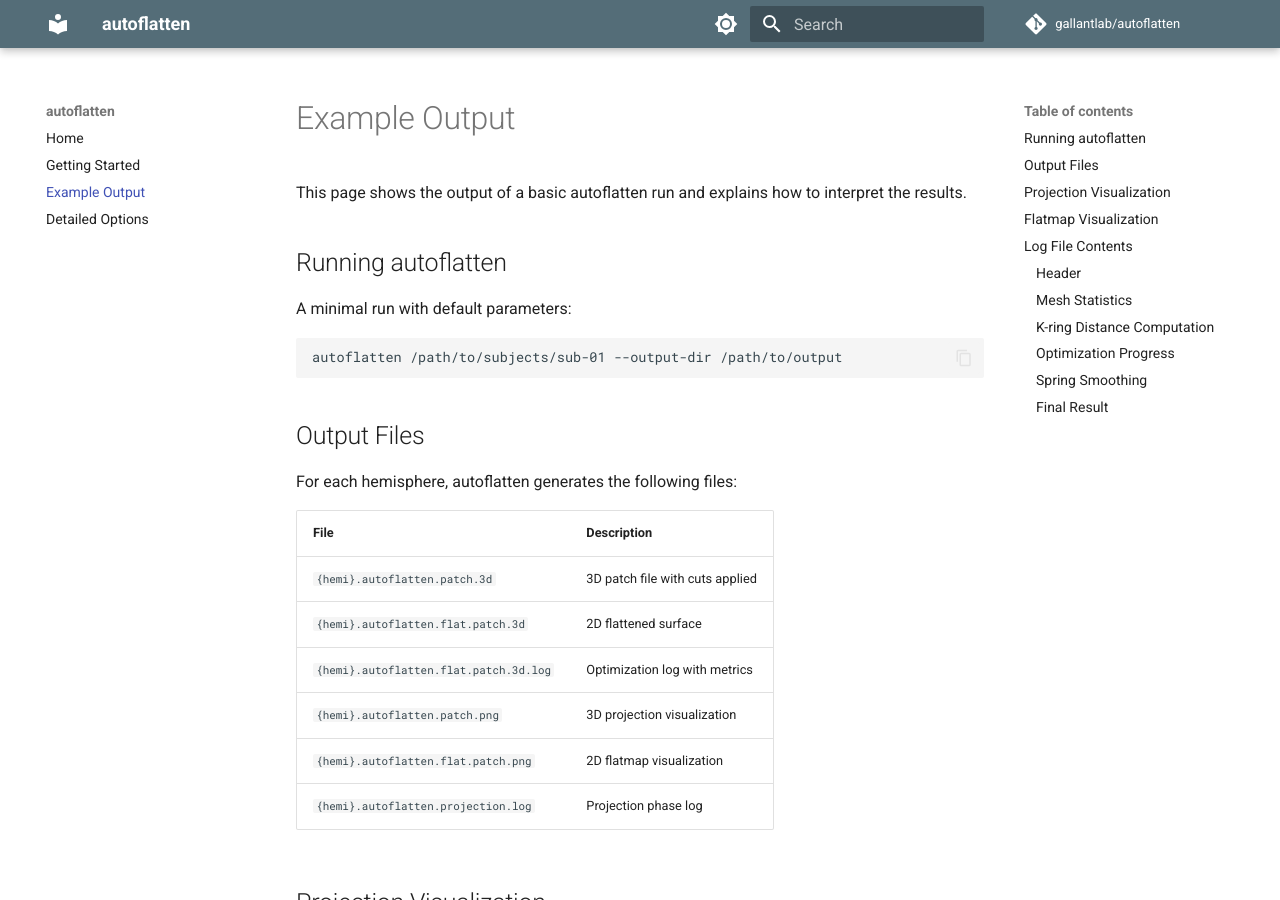
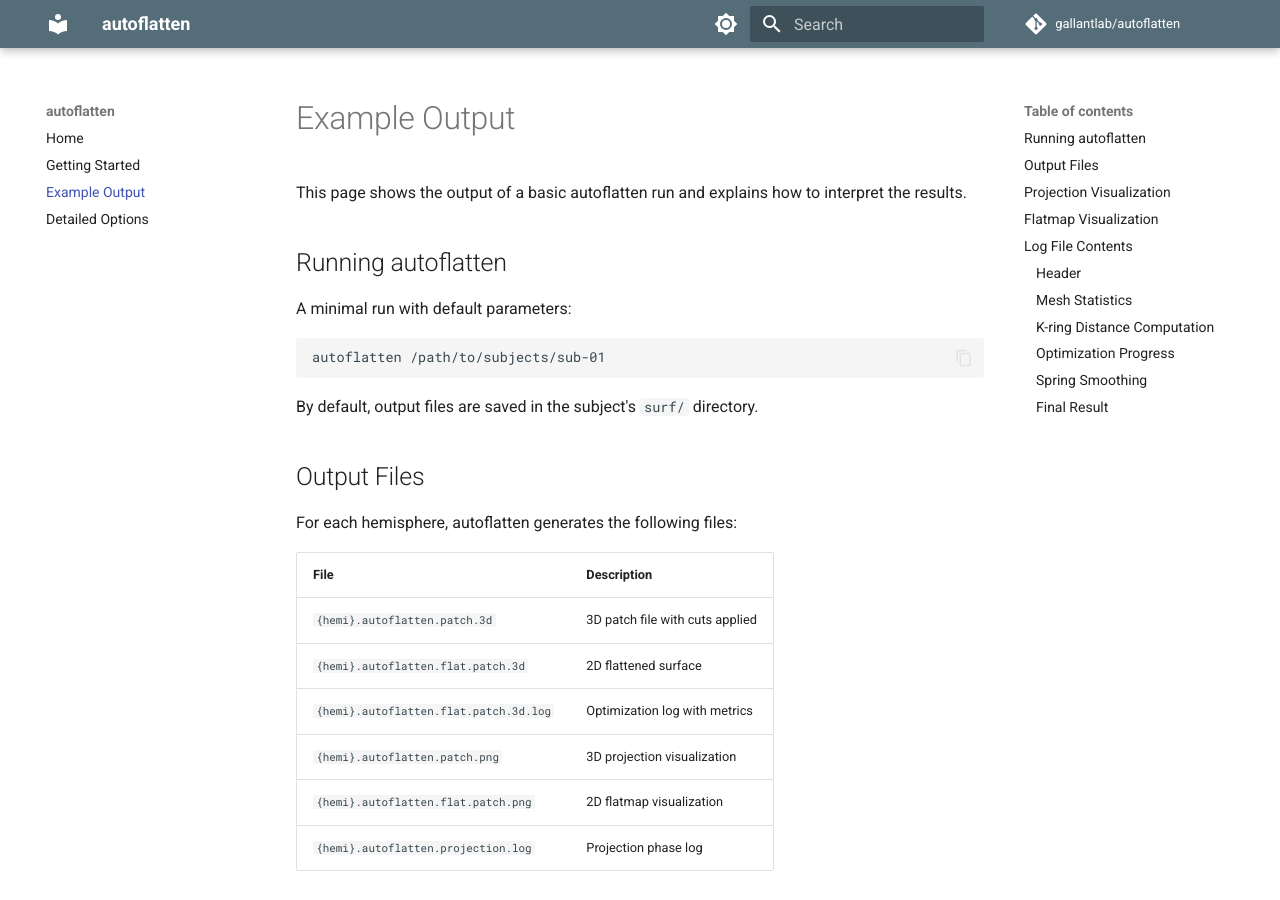
Before and after one commit to gallantlab/autoflatten, an MkDocs documentation site: the page built from docs/example-output.md, in a window 1280 px wide and 900 px high. Built offline with MkDocs 1.6.1 and Material for MkDocs 9.7.7, drawn with Linux system fonts in a browser that asks for light colours; comment, search, counter and statistics services are not loaded.

Commit message:
DOC: Simplify example command, note default output location
🤖 Generated with [Claude Code](https://claude.com/claude-code)

Co-Authored-By: Claude Opus 4.5 <noreply@anthropic.com>

````diff
--- a/docs/example-output.md
+++ b/docs/example-output.md
@@ -7,8 +7,10 @@ This page shows the output of a basic autoflatten run and explains how to interp
 A minimal run with default parameters:
 
 ```bash
-autoflatten /path/to/subjects/sub-01 --output-dir /path/to/output
+autoflatten /path/to/subjects/sub-01
 ```
+
+By default, output files are saved in the subject's `surf/` directory.
 
 ## Output Files
 
````
